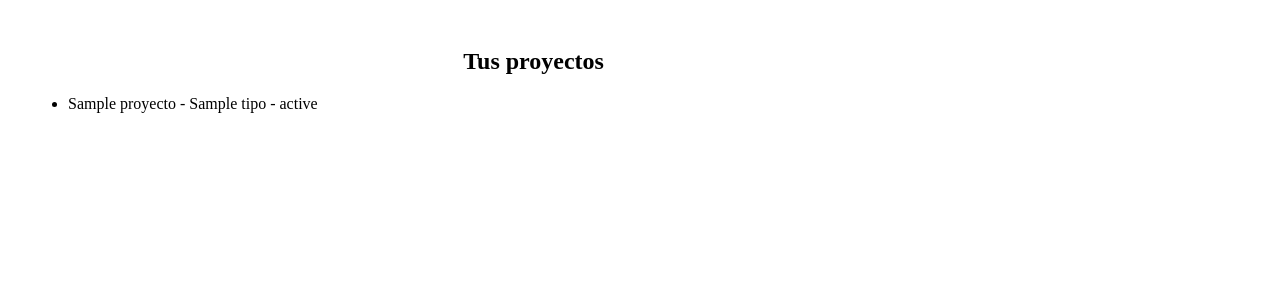
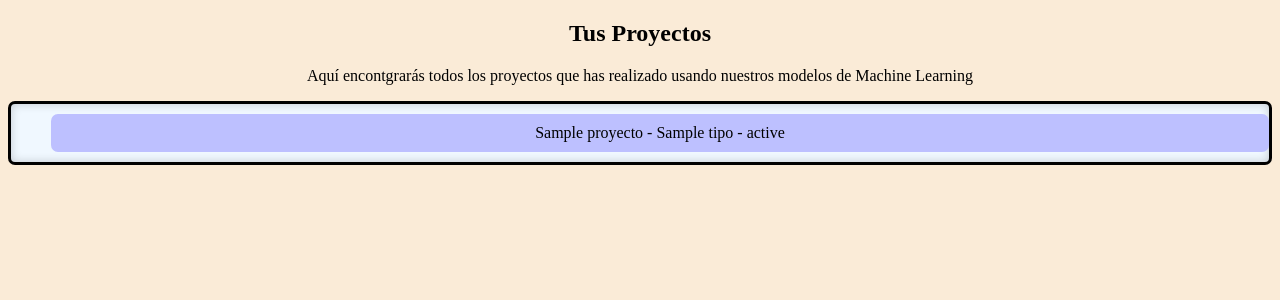
Before and after one commit to Guillermomd01/eventia, a Flask app: template app/templates/dashboard.html in a window 1280 px wide. Shown: the top 300 px of the page. Run offline with Flask 3, Linux system fonts and the light colour scheme; the template is opened without the code that fills it: most values are stand-ins (such as "Sample title", 1, 10 or a date in 2020); parts of the project's set-up code (start-up, migrations or seed data) failed here and were passed over.

Commit message:
cambios en css

```diff
--- a/app/models.py
+++ b/app/models.py
@@ -29,7 +29,7 @@ class Proyecto (db.Model):
     id = Column(Integer,primary_key=True)
     nombre = Column(String,nullable=False)
     tipo = Column(String,nullable=False)
-    fecha= Column(db.DateTime,default = datetime.utcnow)
+    fecha= Column(db.DateTime,default = datetime.now(datetime.timezone.utc))
     estado = Column(String,nullable= False,default='Pendiente')
     usuario_id = Column(Integer,ForeignKey('Usuarios.id'))
 
@@ -40,5 +40,5 @@ class Dataset(db.Model):
     id = Column(Integer,autoincrement=True,primary_key=True)
     nombre_archivo = Column(String,nullable=False)
     ruta_archivo = Column(String,nullable=False)
-    fecha_subida = Column(db.DateTime,default=datetime.utcnow)
+    fecha_subida = Column(db.DateTime,default=datetime.now(datetime.timezone.utc))
     proyecto_id = Column(Integer,ForeignKey('Proyectos.id'))
--- a/app/templates/dashboard.html
+++ b/app/templates/dashboard.html
@@ -1,26 +1,59 @@
 <!DOCTYPE html>
-<html lang="en">
+<html lang="es">
 <head>
     <meta charset="UTF-8">
+    <meta name="viewport" content="width=device-width, initial-scale=1.0">
+
     <title>Dashboard</title>
     <style>
-        .lista_proyecto{
-            width: 80%;
-            padding: 20px;
+        body{
+            background-color:antiquewhite;
+        }
+        h2{
+            text-align: center;
+        }
+        .post-titulo{
+            text-align: center;
+        }
 
+        .container-proyectos{
+            text-align: center;
+            align-items: center;
+
+
+        }
+        .lista-proyectos{
+            background-color: aliceblue;
+            border-radius: 7px;
+            border-color: black;
+            border-style: solid;
+            box-shadow:inset 0px 0px 10px 0 rgba(20, 20, 20, 0.2);
+        }
+        .proyecto-individual{
+            margin-top: 10px;
+            margin-bottom: 10px;
+            padding-top: 10px;
+            padding-bottom: 10px;
+            background-color:rgb(189, 192, 255);
+
+            border-radius: 7px;
+            list-style:none;
         }
     </style>
 </head>
 <body>
-    <div class="lista_proyecto">
-        <h2 style ="text-align: center;">
-            Tus proyectos
-        </h2>
-        <ul>
-            {%for proyecto in lista_proyectos%}
-                <li>{{proyecto.nombre}} - {{proyecto.tipo}} - {{proyecto.estado}}</li>
-            {% endfor %}
-        </ul>
+    <div class="container">
+        <div class="titulo">
+            <h2>Tus Proyectos</h2>
+            <p class="post-titulo">Aquí encontgrarás todos los proyectos que has realizado usando nuestros modelos de Machine Learning</p>
+                <div class="container-proyectos">
+                    <ul class="lista-proyectos">
+                        {%for proyecto in lista_proyectos%}
+                            <li class="proyecto-individual">{{proyecto.nombre}} - {{proyecto.tipo}} - {{proyecto.estado}}</li>
+                        {% endfor %}
+                    </ul>
+                </div>
+        </div>
     </div>
 </body>
 </html>
```
